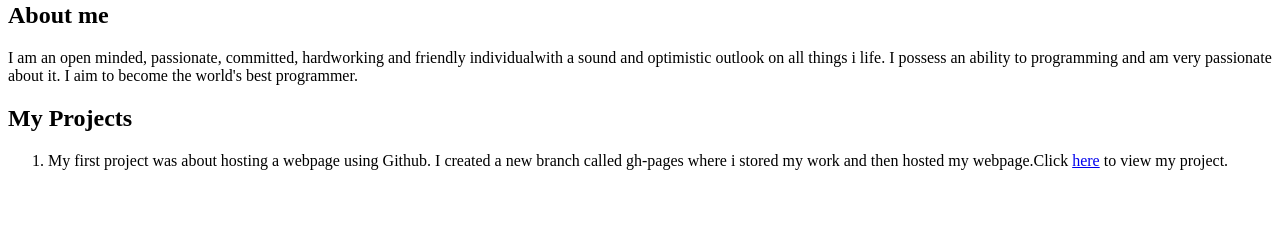
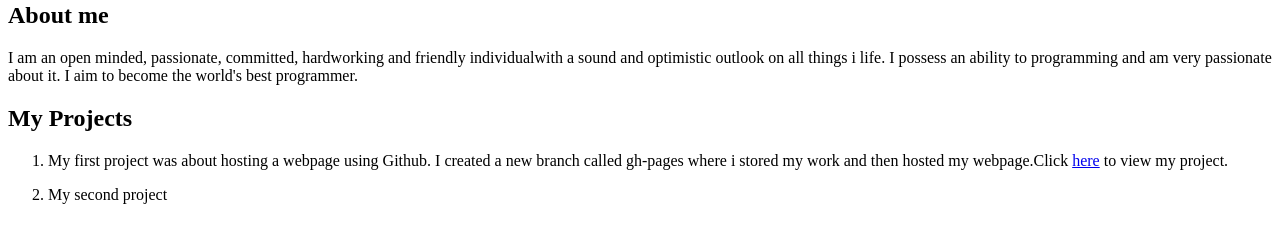
Before and after one commit to aliceumubyeyi/project, a plain HTML site: page index.html in a window 1280 px wide. Shown: the part 402-644 px from the top of the page. Drawn offline with Linux system fonts and the light colour scheme.

```diff
--- a/index.html
+++ b/index.html
@@ -20,6 +20,9 @@
             <li>
                 <p>My first project was about hosting a webpage using Github. I created a new branch called gh-pages where i stored my work and then hosted my webpage.Click <a href="https://aliceumubyeyi.github.io/hello-world/">here</a> to view my project.</p>
             </li>
+            <li>
+                <p>My second project </p>
+            </li>
         </ol>
 
     </div>
```
